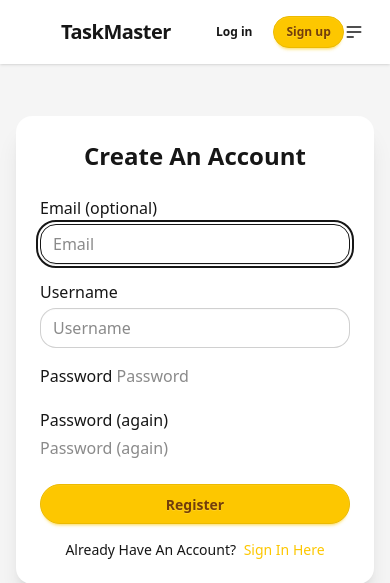
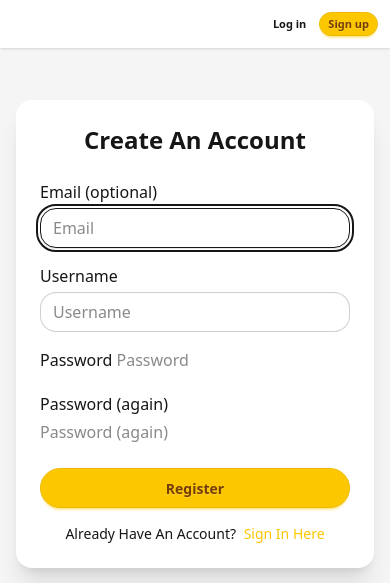
Before and after one commit to andrew-anter/TaskMaster, a Django app: page /accounts/register/ in a window 390 px wide. Shown: the top 583 px of the page. Run offline with Django 5.2, Linux system fonts and the light colour scheme; style sheets or scripts are compiled from the project's sources; some web fonts are replaced.

Commit message:
refactor: unify navbar button and icon styles
Standardize every control on consistent pill/circle shapes with uniform
sizing, replace bogus text-large class with proper icon sizing, and drop
the redundant mobile hamburger. Restructure header layout so nav links
fit on phones without clipping.

Add playwright as a dev dependency for browser-based testing.

```diff
--- a/templates/header.html
+++ b/templates/header.html
@@ -1,16 +1,15 @@
 {% load static %}
-<header class="navbar bg-base-100 shadow-sm px-4 md:px-10 py-2">
-    {# Navbar Start - Logo and Brand Name #}
-    <div class="navbar-start">
+<header class="flex items-center gap-1 md:gap-3 px-3 md:px-10 py-2 bg-base-100 shadow-sm">
+    <div class="flex items-center">
         <a href="{% block brand_link %}{% url 'all_tasks' %}{% endblock brand_link %}"
-           class="flex items-center gap-3 btn btn-ghost normal-case text-xl font-bold tracking-tight px-2">
+           class="flex items-center gap-3 btn btn-ghost btn-sm md:btn-md rounded-full normal-case text-xl font-bold tracking-tight px-2">
             <div class="size-6 text-primary">
                 <i class="nf nf-fa-hourglass_o text-primary text-xl"></i>
             </div>
-            {% block brand_name %}
-                TaskMaster
-            {% endblock brand_name %}
+            <span class="hidden md:inline">
+                {% block brand_name %}TaskMaster{% endblock brand_name %}
+            </span>
         </a>
     </div>
-    <div class="navbar-end">{% include "navigation-bar.html" %}</div>
+    <div class="flex-1 flex justify-end">{% include "navigation-bar.html" %}</div>
 </header>
--- a/templates/navigation-bar.html
+++ b/templates/navigation-bar.html
@@ -1,35 +1,40 @@
 {% load static %}
-<div class="flex items-center gap-2 lg:gap-3 ml-2 lg:ml-4">
+<div class="flex items-center gap-1 lg:gap-2 ml-2 lg:ml-4">
     {% if request.user.is_authenticated %}
-        <button class="btn btn-ghost btn-sm normal-case"
+        <button class="btn btn-ghost btn-xs sm:btn-sm rounded-full normal-case"
                 hx-get="{% url 'home' %}"
                 hx-target="#main-content"
                 hx-push-url="true">My Tasks</button>
-        <button class="btn btn-ghost btn-sm normal-case"
+        <button class="btn btn-ghost btn-xs sm:btn-sm rounded-full normal-case"
                 hx-get="{% url 'all_tasks' %}"
                 hx-target="#main-content"
                 hx-push-url="true">All Tasks</button>
-        <button class="btn btn-ghost btn-sm normal-case"
+        <button class="btn btn-ghost btn-xs sm:btn-sm rounded-full normal-case"
                 hx-get="{% url 'label_list' %}"
                 hx-target="#main-content"
                 hx-push-url="true">Labels</button>
         {# Add Task Button #}
-        <button hx-get="{% url 'task_add' %}"
+        <button class="btn btn-primary btn-xs sm:btn-sm btn-circle"
+                hx-get="{% url 'task_add' %}"
                 hx-target="#main-content"
-                class="btn btn-primary md:ml-5 btn-sm rounded-full normal-case">
-            <i class="nf nf-fa-plus"></i>
-            Add Task
+                hx-push-url="true"
+                title="Add Task"
+                aria-label="Add Task">
+            <i class="nf nf-fa-plus text-sm sm:text-lg"></i>
         </button>
-        <div class="indicator">
-            <button class="btn btn-ghost btn-circle btn-sm" title="Notifications">
-                <i class="nf nf-cod-bell m-0 p-0 text-large"></i>
-            </button>
-        </div>
+        <button class="btn btn-ghost btn-xs sm:btn-sm btn-circle hidden lg:inline-flex"
+                title="Notifications"
+                aria-label="Notifications">
+            <i class="nf nf-cod-bell text-sm sm:text-lg"></i>
+        </button>
         {# User Profile Dropdown #}
         {% block user_profile %}
             <div class="dropdown dropdown-end">
-                <div tabindex="0" class="btn btn-ghost btn-circle avatar">
-                    <i class="nf nf-fa-user m-0 p-0 text-large"></i>
+                <div tabindex="0"
+                     role="button"
+                     class="btn btn-ghost btn-xs sm:btn-sm btn-circle"
+                     aria-label="Account menu">
+                    <i class="nf nf-fa-user text-sm sm:text-lg"></i>
                 </div>
                 <ul tabindex="0"
                     class="menu menu-sm dropdown-content mt-3 z-[50] p-2 shadow bg-base-100 rounded-box w-52">
@@ -39,53 +44,9 @@
             </div>
         {% endblock user_profile %}
     {% else %}
-        <a href="{% url 'login' %}" class="btn btn-ghost btn-sm normal-case">Log in</a>
+        <a href="{% url 'login' %}"
+           class="btn btn-ghost btn-xs sm:btn-sm rounded-full normal-case">Log in</a>
         <a href="{% url 'register' %}"
-           class="btn btn-primary btn-sm rounded-full normal-case">Sign up</a>
+           class="btn btn-primary btn-xs sm:btn-sm rounded-full normal-case">Sign up</a>
     {% endif %}
 </div>
-{# Mobile Menu - Hamburger for smaller screens (Optional but Recommended) #}
-<div class="navbar-end md:hidden">
-    <div class="dropdown dropdown-end">
-        <div tabindex="0" class="btn btn-ghost btn-circle">
-            <svg xmlns="http://www.w3.org/2000/svg"
-                 class="h-5 w-5"
-                 fill="none"
-                 viewBox="0 0 24 24"
-                 stroke="currentColor">
-                <path stroke-linecap="round" stroke-linejoin="round" stroke-width="2" d="M4 6h16M4 12h16M4 18h7" />
-            </svg>
-        </div>
-        <ul tabindex="0"
-            class="menu menu-sm dropdown-content mt-3 z-[50] p-2 shadow bg-base-100 rounded-box w-52">
-            <li>
-                <button class="w-full text-left justify-start"
-                        hx-get="{% url 'home' %}"
-                        hx-target="#main-content"
-                        hx-push-url="true">My Tasks</button>
-            </li>
-            <li>
-                <button class="w-full text-left justify-start"
-                        hx-get="{% url 'all_tasks' %}"
-                        hx-target="#main-content"
-                        hx-push-url="true">All Tasks</button>
-            </li>
-            <li>
-                <button class="w-full text-left justify-start"
-                        hx-get="{% url 'label_list' %}"
-                        hx-target="#main-content"
-                        hx-push-url="true">Labels</button>
-            </li>
-            <li>
-                <hr class="my-1">
-            </li>
-            {% if request.user.is_authenticated %}
-                <li><a hx-post="{% url 'logout' %}"
-   hx-headers='{"X-CSRFToken": "{{ csrf_token }}"}'>Logout</a></li>
-            {% else %}
-                <li><a href="{% url 'login' %}">Log in</a></li>
-                <li><a href="{% url 'register' %}">Sign up</a></li>
-            {% endif %}
-        </ul>
-    </div>
-</div>
```
Also changed, not shown: pyproject.toml (+5 -3 lines), 1 other file.
